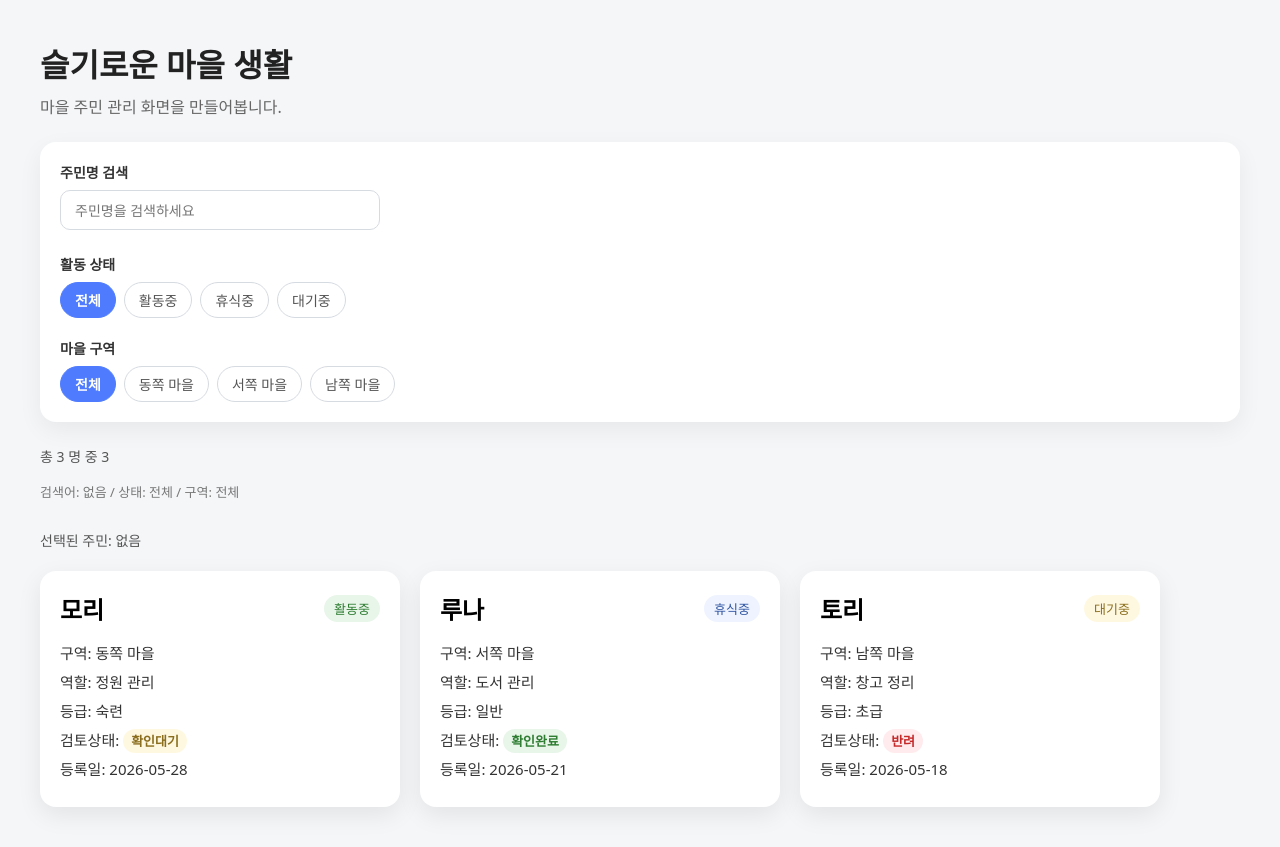
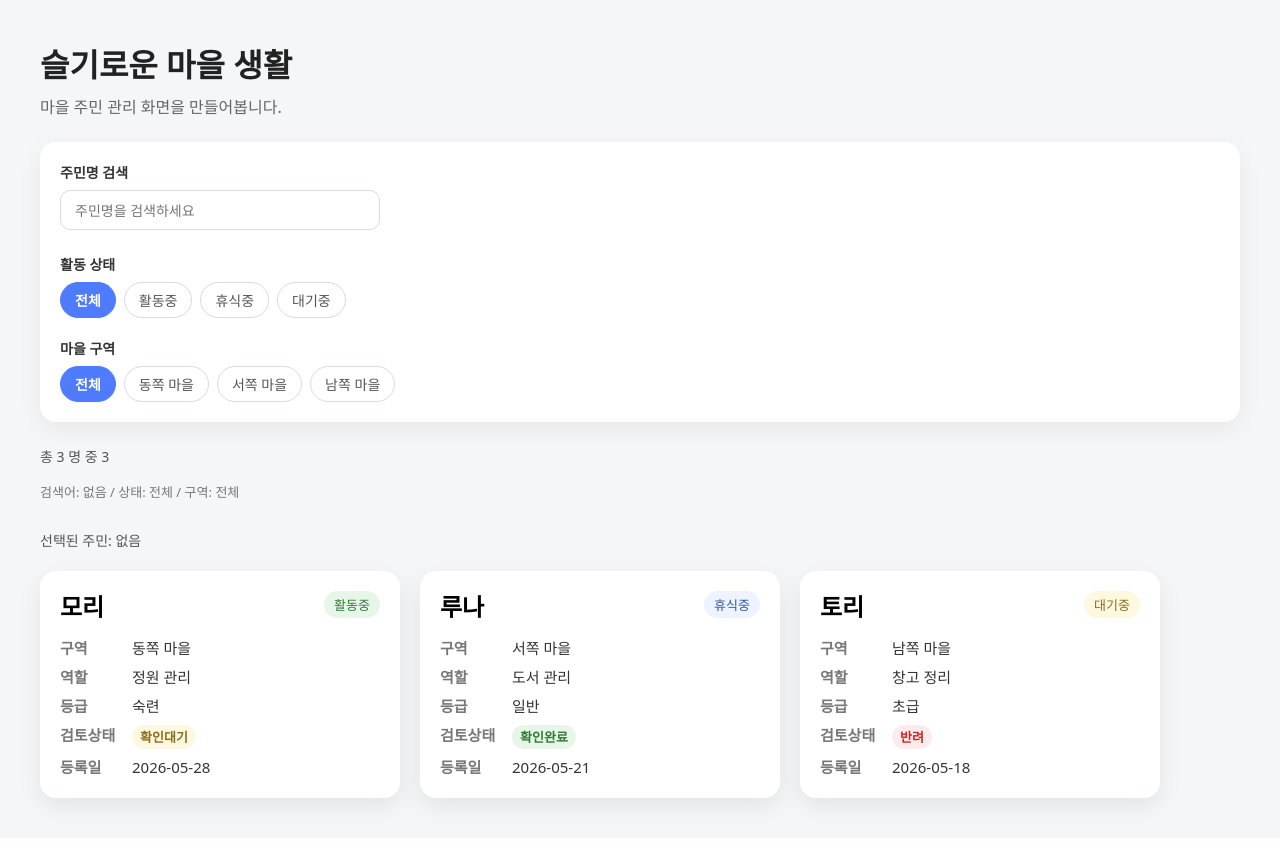
Before and after one commit to JEON-DONG-HEE/wise-village-life, a React (Vite) app: page / in a window 1280 px wide. Built offline with nearby package versions, Linux system fonts and the light colour scheme.

Commit message:
카드 소스 수정 및 css 정리

```diff
--- a/src/components/ResidentCard.tsx
+++ b/src/components/ResidentCard.tsx
@@ -56,18 +56,30 @@ function ResidentCard({
           </span>
         </div>
         <div className="resident-card__body">
-          <p>구역: {resident.area}</p>
-          <p>역할: {resident.role}</p>
-          <p>등급: {resident.level}</p>
-          <p>
-            검토상태:{" "}
+          <p className="resident-card__info-row">
+            <span className="resident-card__label">구역</span>
+            <span>{resident.area}</span>
+          </p>
+          <p className="resident-card__info-row">
+            <span className="resident-card__label">역할</span>
+            <span>{resident.role}</span>
+          </p>
+          <p className="resident-card__info-row">
+            <span className="resident-card__label">등급</span>
+            <span>{resident.level}</span>
+          </p>
+          <p className="resident-card__info-row">
+            <span className="resident-card__label">검토상태</span>
             <span
               className={`review-badge ${getReviewClassName(resident.reviewStatus)}`}
             >
               {resident.reviewStatus}
             </span>
           </p>
-          <p>등록일: {resident.registeredAt}</p>
+          <p className="resident-card__info-row">
+            <span className="resident-card__label">등록일</span>
+            <span>{resident.registeredAt}</span>
+          </p>
         </div>
       </button>
     </section>
--- a/src/styles/App.scss
+++ b/src/styles/App.scss
@@ -16,105 +16,16 @@
   }
 }
 
-.resident-list {
-  display: grid;
-  grid-template-columns: repeat(auto-fill, minmax(320px, 360px));
-  gap: 20px;
-  justify-content: start;
-}
-
-// 주민 카드
-.resident-card {
-  width: 100%;
+// 컨트롤 패널
+.control-panel {
+  margin-bottom: 24px;
+  padding: 20px;
   border-radius: 16px;
   background-color: #fff;
-  box-shadow: 0 8px 24px rgba(0, 0, 0, 0.08);
-  transition:
-    transform 0.2s ease,
-    box-shadow 0.2s ease;
+  box-shadow: 0 8px 24px rgba(0, 0, 0, 0.06);
 
-  &__header {
-    display: flex;
-    justify-content: space-between;
-    align-items: center;
-    margin-bottom: 16px;
-
-    h2 {
-      font-size: 24px;
-    }
-  }
-
-  &__body {
-    p {
-      margin: 8px 0;
-      color: #333;
-      font-size: 15px;
-    }
-  }
-
-  &:hover {
-    transform: translateY(-4px);
-    box-shadow: 0 12px 28px rgba(0, 0, 0, 0.12);
-  }
-
-  &.is-selected {
-    outline: 3px solid #4f7cff;
-  }
-
-  &__button {
-    width: 100%;
-    padding: 20px;
-    border: 0;
-    background: none;
-    text-align: left;
-    cursor: pointer;
-
-    &:focus-visible {
-      outline: 3px solid #4f7cff;
-      outline-offset: 3px;
-    }
-  }
-}
-
-// 상태 뱃지
-.status-badge {
-  padding: 4px 10px;
-  border-radius: 999px;
-  background-color: #e8f5e9;
-  font-size: 13px;
-
-  &--active {
-    background-color: #e8f5e9;
-    color: #2e7d32;
-  }
-  &--rest {
-    background-color: #eef3ff;
-    color: #3156a3;
-  }
-  &--waiting {
-    background-color: #fff8e1;
-    color: #8a6d1d;
-  }
-}
-
-// 검토상태 뱃지
-.review-badge {
-  padding: 3px 8px;
-  border-radius: 999px;
-  font-size: 13px;
-  font-weight: 600;
-
-  &--pending {
-    background-color: #fff8e1;
-    color: #8a6d1d;
-  }
-  &--complete {
-    background-color: #e8f5e9;
-    color: #2e7d32;
-  }
-  &--rejected {
-    background-color: #ffebee;
-    color: #c62828;
+  .filter-group:last-child {
+    margin-bottom: 0px;
   }
 }
 
@@ -142,39 +53,6 @@
       border-color: #4f7cff;
       outline: none;
     }
-  }
-}
-
-// 검색 결과 없음
-.empty-message {
-  width: 360px;
-  padding: 32px 30px;
-  border-radius: 16px;
-  background-color: #fff;
-  text-align: center;
-  box-shadow: 0 8px 24px (0, 0, 0, 0.08);
-
-  strong {
-    display: block;
-    margin-bottom: 8px;
-    font-size: 18px;
-  }
-  p {
-    color: #666;
-    font-size: 14px;
-  }
-}
-
-// 컨트롤 패널
-.control-panel {
-  margin-bottom: 24px;
-  padding: 20px;
-  border-radius: 16px;
-  background-color: #fff;
-  box-shadow: 0 8px 24px rgba(0, 0, 0, 0.06);
-
-  .filter-group:last-child {
-    margin-bottom: 0px;
   }
 }
 
@@ -273,3 +151,141 @@
     }
   }
 }
+
+// 주민 카드 리스트
+.resident-list {
+  display: grid;
+  grid-template-columns: repeat(auto-fill, minmax(320px, 360px));
+  gap: 20px;
+  justify-content: start;
+}
+
+// 주민 카드
+.resident-card {
+  width: 100%;
+  border-radius: 16px;
+  background-color: #fff;
+  box-shadow: 0 8px 24px rgba(0, 0, 0, 0.08);
+  transition:
+    transform 0.2s ease,
+    box-shadow 0.2s ease;
+
+  &__header {
+    display: flex;
+    justify-content: space-between;
+    align-items: flex-start;
+    gap: 12px;
+    margin-bottom: 16px;
+
+    h2 {
+      font-size: 24px;
+      line-height: 1.3;
+    }
+  }
+
+  &__body {
+    display: flex;
+    flex-direction: column;
+    gap: 8px;
+  }
+
+  &__info-row {
+    display: flex;
+    gap: 8px;
+    color: #333;
+    font-size: 15px;
+    line-height: 1.4;
+  }
+
+  &__label {
+    flex-shrink: 0;
+    width: 64px;
+    color: #777;
+    font-weight: 600;
+  }
+
+  &:hover {
+    transform: translateY(-4px);
+    box-shadow: 0 12px 28px rgba(0, 0, 0, 0.12);
+  }
+
+  &.is-selected {
+    outline: 3px solid #4f7cff;
+  }
+
+  &__button {
+    width: 100%;
+    padding: 20px;
+    border: 0;
+    background: none;
+    text-align: left;
+    cursor: pointer;
+
+    &:focus-visible {
+      outline: 2px solid #222;
+      outline-offset: -4px;
+    }
+  }
+}
+
+// 상태 뱃지
+.status-badge {
+  flex-shrink: 0;
+  padding: 4px 10px;
+  border-radius: 999px;
+  font-size: 13px;
+
+  &--active {
+    background-color: #e8f5e9;
+    color: #2e7d32;
+  }
+  &--rest {
+    background-color: #eef3ff;
+    color: #3156a3;
+  }
+  &--waiting {
+    background-color: #fff8e1;
+    color: #8a6d1d;
+  }
+}
+
+// 검토상태 뱃지
+.review-badge {
+  padding: 3px 8px;
+  border-radius: 999px;
+  font-size: 13px;
+  font-weight: 600;
+
+  &--pending {
+    background-color: #fff8e1;
+    color: #8a6d1d;
+  }
+  &--complete {
+    background-color: #e8f5e9;
+    color: #2e7d32;
+  }
+  &--rejected {
+    background-color: #ffebee;
+    color: #c62828;
+  }
+}
+
+// 검색 결과 없음
+.empty-message {
+  width: 360px;
+  padding: 32px 30px;
+  border-radius: 16px;
+  background-color: #fff;
+  text-align: center;
+  box-shadow: 0 8px 24px (0, 0, 0, 0.08);
+
+  strong {
+    display: block;
+    margin-bottom: 8px;
+    font-size: 18px;
+  }
+  p {
+    color: #666;
+    font-size: 14px;
+  }
+}
```
